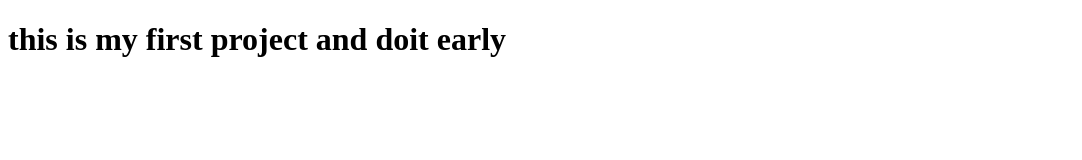
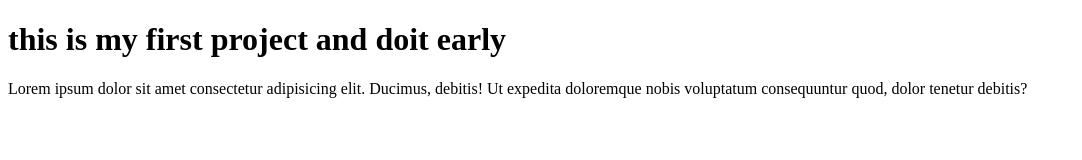
Before and after one commit to ruhitbaidyadev/firstProject, a plain HTML site: page index.html in a window 1280 px wide. Shown: the whole page, without its empty margins (0-1082 px from the left). Drawn offline with Linux system fonts and the light colour scheme.

Commit message:
this is change some of code

```diff
--- a/index.html
+++ b/index.html
@@ -7,5 +7,6 @@
 </head>
 <body>
     <h1>this is my first project and doit early</h1>
+    <p>Lorem ipsum dolor sit amet consectetur adipisicing elit. Ducimus, debitis! Ut expedita doloremque nobis voluptatum consequuntur quod, dolor tenetur debitis?</p>
 </body>
 </html>
```
